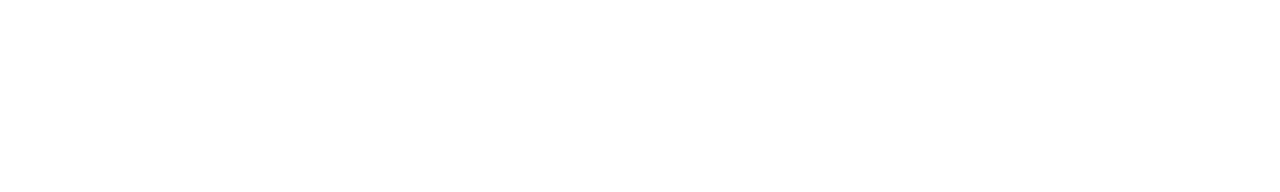
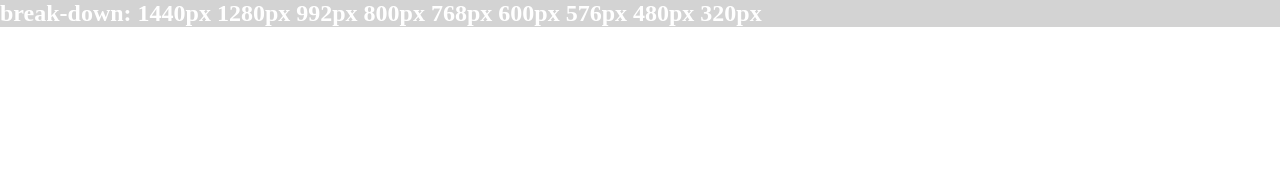
Before and after one commit to Kshitij1809/check, a plain HTML site: page index.html in a window 1280 px wide. Drawn offline with Linux system fonts and the light colour scheme.

Commit message:
Update index.html

```diff
--- a/index.html
+++ b/index.html
@@ -7,6 +7,7 @@
     <link rel="stylesheet" href="media.css">
 </head>
 <body>
+    <h2 style="background:lightgray">break-down: 1440px 1280px 992px 800px 768px 600px 576px 480px 320px</h2>
     <div class="px1200">px1200</div>
     <div class="px1000">px1000</div>
     <div class="px900">px900</div>
```
